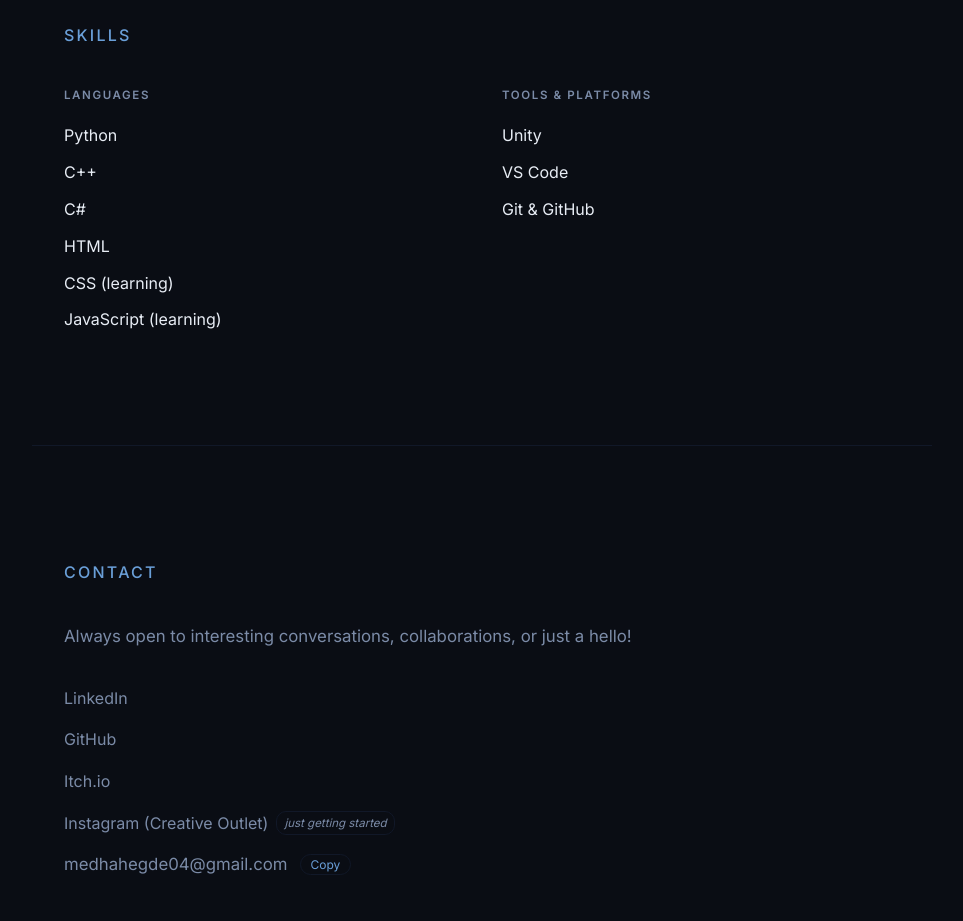
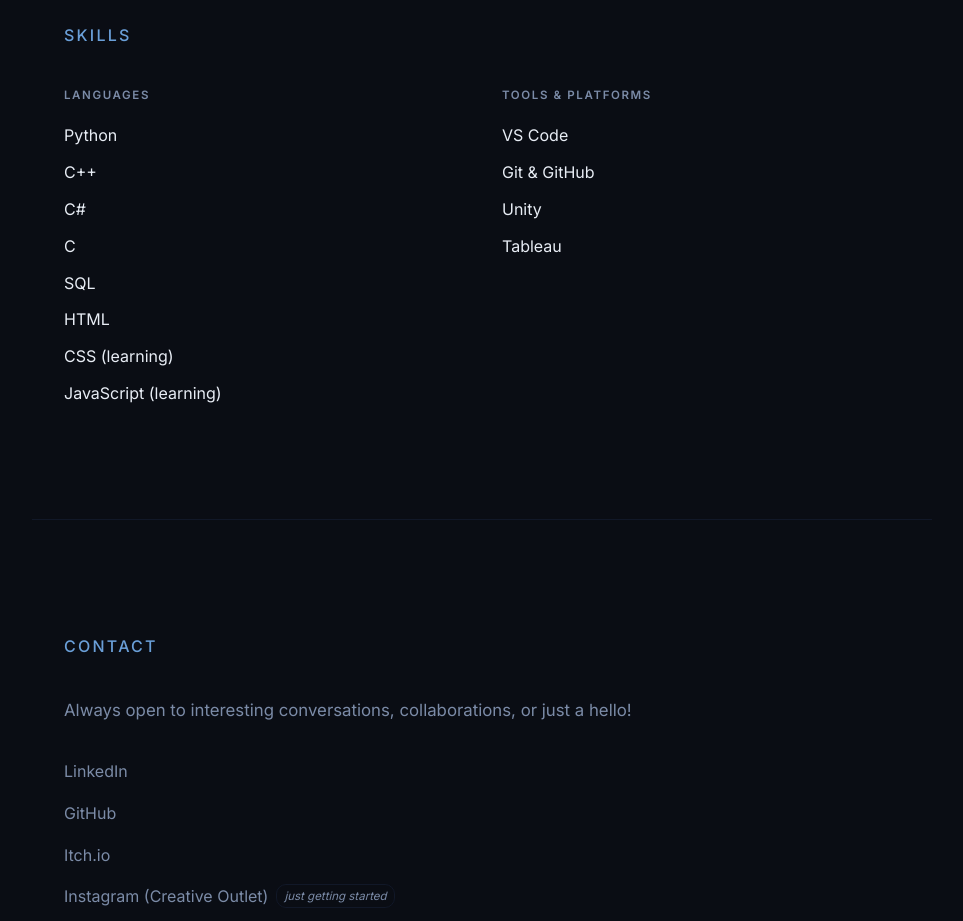
Before and after one commit to medhahegde04/monasidequest, a plain HTML site: page index.html in a window 1280 px wide. Shown: the part 3280-4201 px from the top of the page, without its empty margins (158-1121 px from the left). Drawn offline with Linux system fonts and the light colour scheme.

Commit message:
chore: update listed skills and tools

```diff
--- a/index.html
+++ b/index.html
@@ -122,6 +122,8 @@
                         <li>Python</li>
                         <li>C++</li>
                         <li>C#</li>
+                        <li>C</li>
+                        <li>SQL</li>
                         <li>HTML</li>
                         <li>CSS (learning)</li>
                         <li>JavaScript (learning)</li>
@@ -131,9 +133,10 @@
                 <div class="skill-group reveal">
                     <h3>Tools & Platforms</h3>
                     <ul>
-                        <li>Unity</li>
                         <li>VS Code</li>
                         <li>Git & GitHub</li>
+                        <li>Unity</li>
+                        <li>Tableau</li>
                     </ul>
                 </div>
             </div>
```
